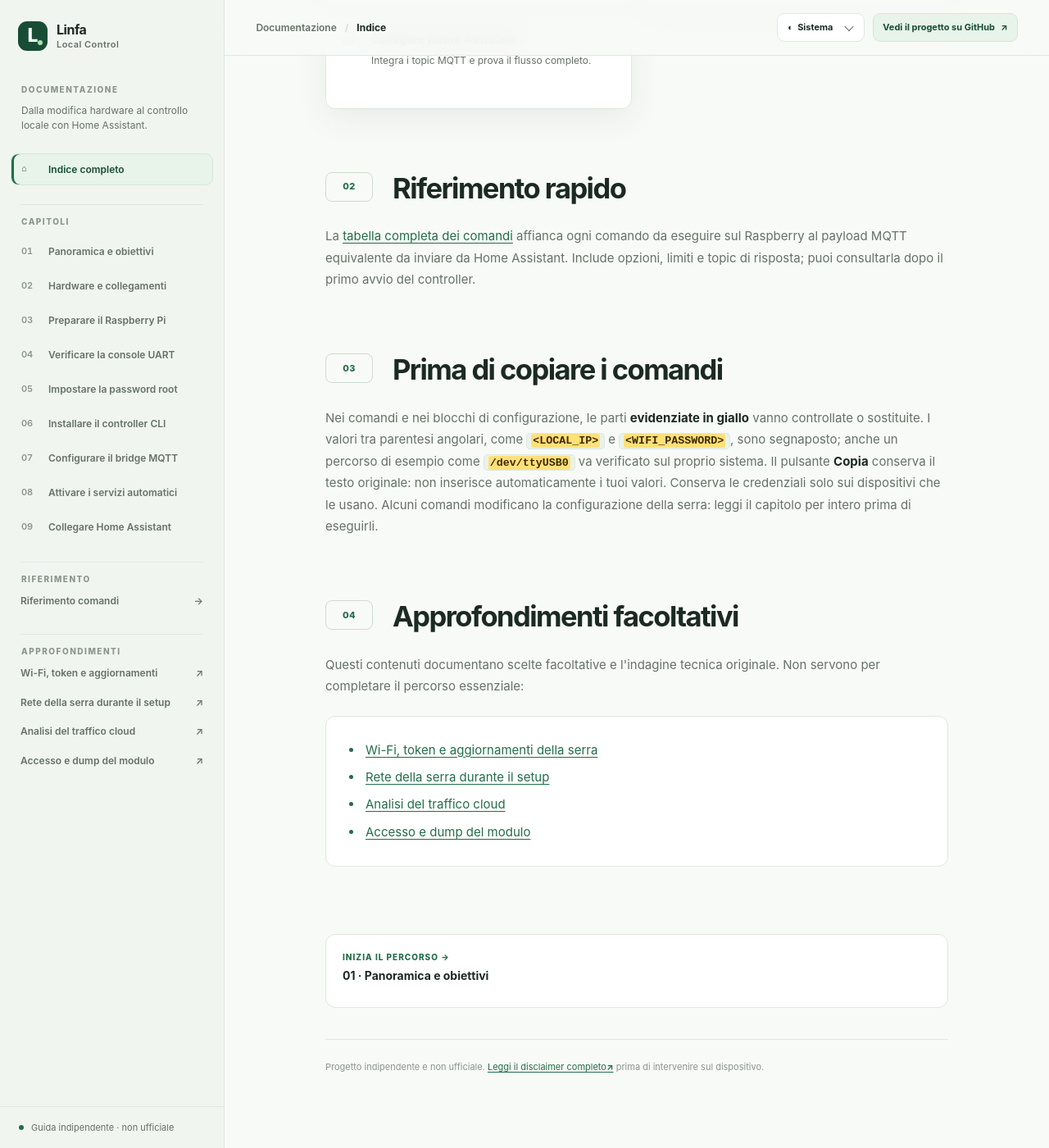
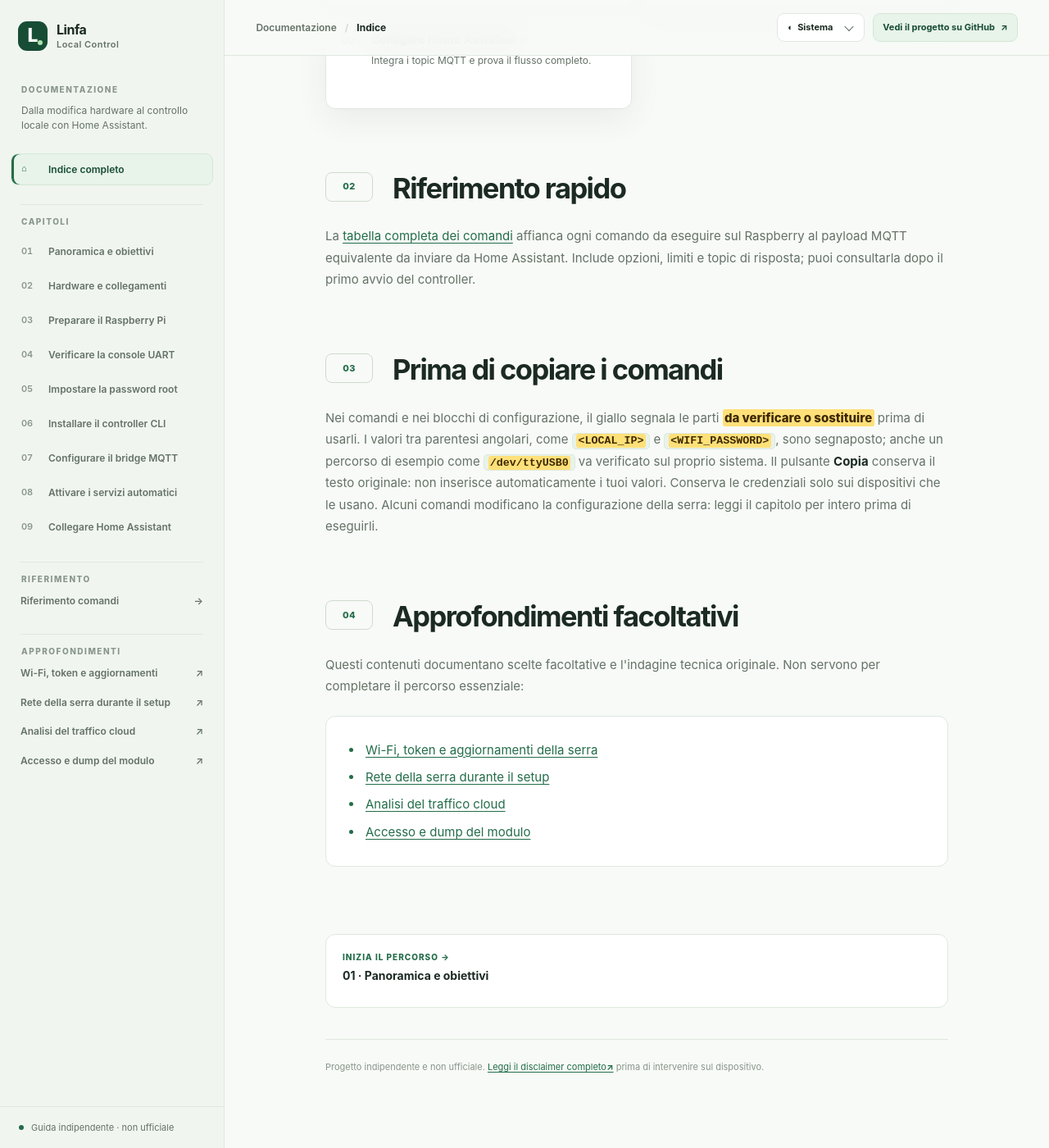
Before and after one commit to Interstellar0verdrive/Linfa-local-control, an MkDocs documentation site: the page built from docs/index.md, in a window 1280 px wide and 1400 px high, scrolled down 1928 px. Shown: the whole window at 82% size. Built offline with MkDocs 1.6.1, drawn with Linux system fonts in a browser that asks for light colours.

Commit message:
Show yellow legend in guide introduction

```diff
--- a/docs/index.md
+++ b/docs/index.md
@@ -45,7 +45,7 @@ La [tabella completa dei comandi](riferimento-comandi.md) affianca ogni comando
 
 ## Prima di copiare i comandi
 
-Nei comandi e nei blocchi di configurazione, le parti **evidenziate in giallo** vanno controllate o sostituite. I valori tra parentesi angolari, come `<LOCAL_IP>` e `<WIFI_PASSWORD>`, sono segnaposto; anche un percorso di esempio come `/dev/ttyUSB0` va verificato sul proprio sistema. Il pulsante **Copia** conserva il testo originale: non inserisce automaticamente i tuoi valori. Conserva le credenziali solo sui dispositivi che le usano. Alcuni comandi modificano la configurazione della serra: leggi il capitolo per intero prima di eseguirli.
+Nei comandi e nei blocchi di configurazione, il giallo segnala le parti <mark class="value-to-check">da verificare o sostituire</mark> prima di usarli. I valori tra parentesi angolari, come `<LOCAL_IP>` e `<WIFI_PASSWORD>`, sono segnaposto; anche un percorso di esempio come `/dev/ttyUSB0` va verificato sul proprio sistema. Il pulsante **Copia** conserva il testo originale: non inserisce automaticamente i tuoi valori. Conserva le credenziali solo sui dispositivi che le usano. Alcuni comandi modificano la configurazione della serra: leggi il capitolo per intero prima di eseguirli.
 
 ## Approfondimenti facoltativi
 
--- a/docs/stylesheets/site.css
+++ b/docs/stylesheets/site.css
@@ -350,7 +350,7 @@ h2 { margin: 0; font-size: clamp(26px, 2.6vw, 34px); font-weight: 750; letter-sp
 .markdown-body .highlight .s, .markdown-body .highlight .s1, .markdown-body .highlight .s2, .markdown-body .highlight .se { color: var(--code-string); }
 .markdown-body .highlight .k, .markdown-body .highlight .nb, .markdown-body .highlight .na { color: var(--code-keyword); }
 .markdown-body .highlight .c, .markdown-body .highlight .c1, .markdown-body .highlight .cm { color: var(--code-comment); }
-.markdown-body code .value-to-check { padding: .08em .16em; border-radius: 3px; background: var(--value-check-bg); color: var(--value-check-ink); font-weight: 800; -webkit-box-decoration-break: clone; box-decoration-break: clone; }
+.markdown-body .value-to-check { padding: .08em .16em; border-radius: 3px; background: var(--value-check-bg); color: var(--value-check-ink); font-weight: 800; -webkit-box-decoration-break: clone; box-decoration-break: clone; }
 .markdown-body > pre { margin: 28px 0; border-radius: 12px; }
 .markdown-body table { display: table; width: 100%; margin: 28px 0; border-collapse: separate; border-spacing: 0; border: 1px solid var(--line); border-radius: 12px; overflow: hidden; background: var(--surface); font-size: 13px; }
 .markdown-body table th { padding: 13px 16px; border-bottom: 1px solid var(--line); background: var(--accent-soft); color: var(--accent-dark); text-align: left; font-size: 11px; letter-spacing: .025em; }
```
